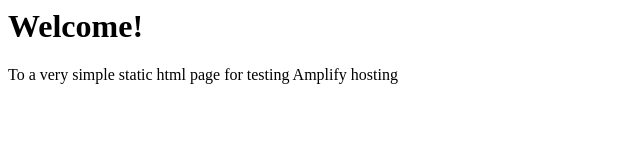
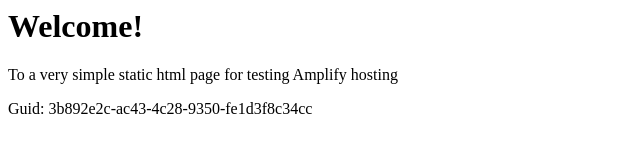
Before and after one commit to aws-aemilia-sfo/Github-PR-Commit-Integration-Test-DoNotTouch-v1-prod-us-west-1, a website: page src/index.html in a window 1280 px wide. Shown: the whole page, without its empty margins (0-640 px from the left). Drawn offline with Linux system fonts and the light colour scheme.

Commit message:
commit from integ tests

```diff
--- a/src/index.html
+++ b/src/index.html
@@ -1,3 +1,5 @@
+
+
 <html lang="en">
 
 <head>
@@ -10,6 +12,6 @@
 <body>
     <h1>Welcome!</h1>
     <p>To a very simple static html page for testing Amplify hosting</p>
-</body>
+    <p>Guid: 3b892e2c-ac43-4c28-9350-fe1d3f8c34cc</p></body>
 
 </html>
```
